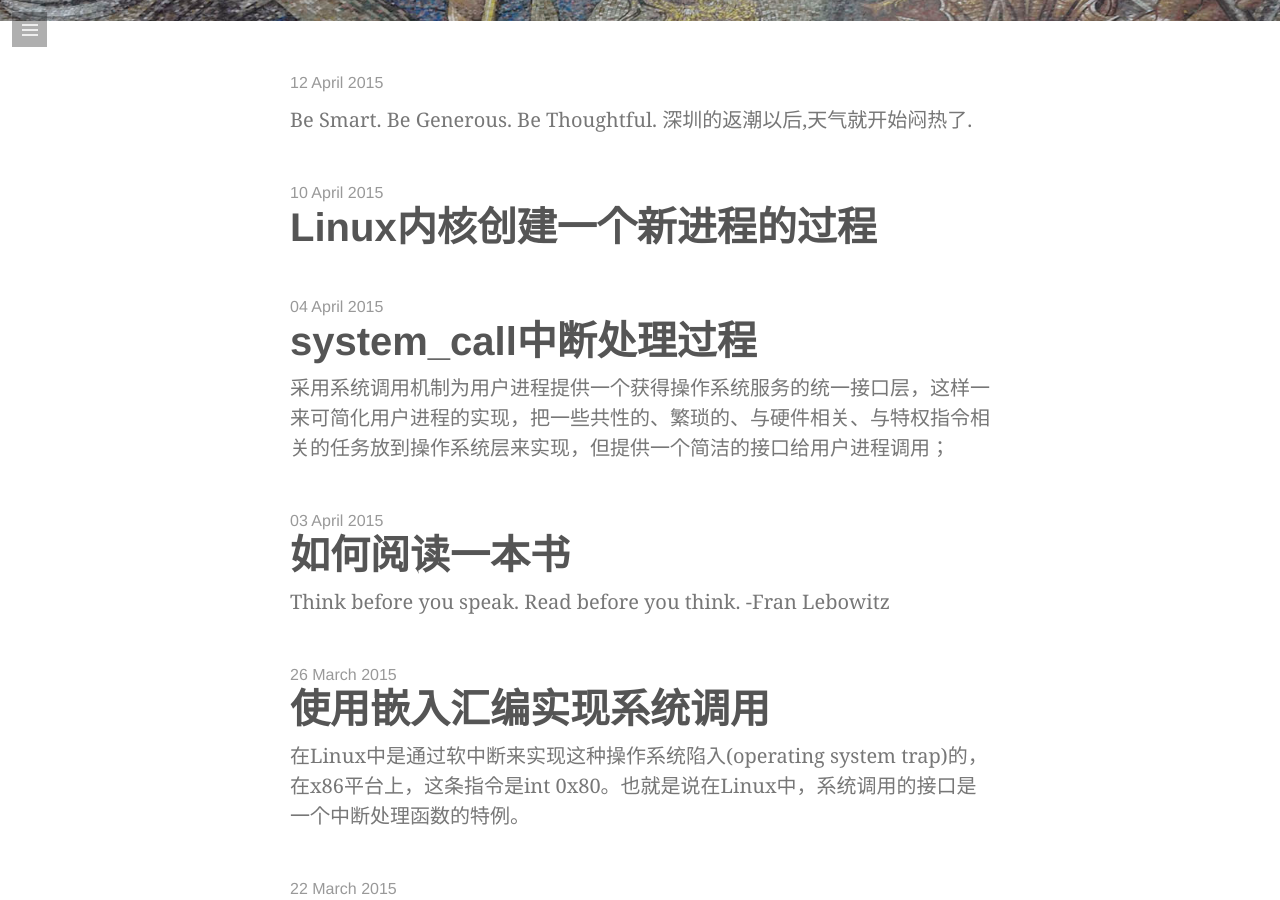
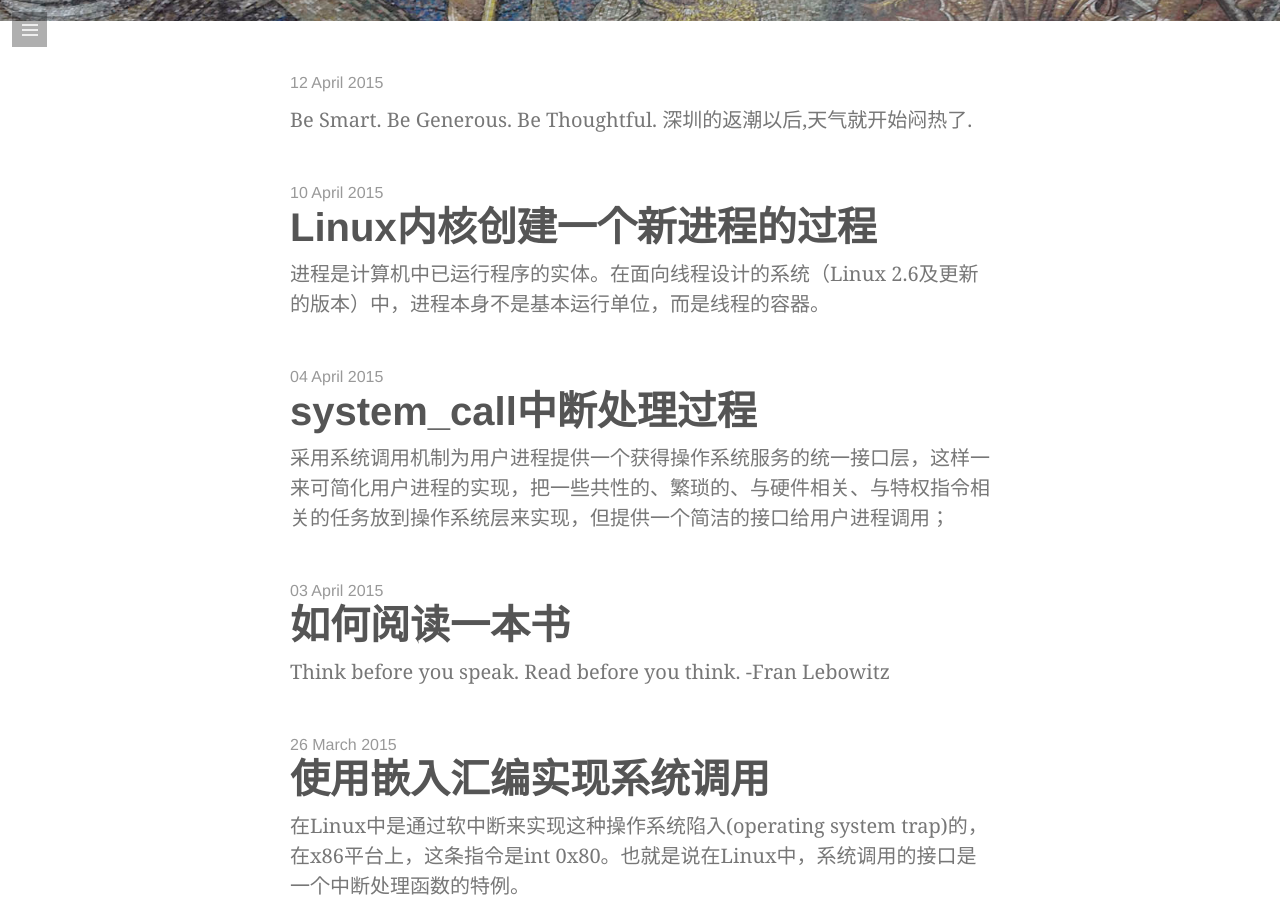
Before and after one commit to uglyyouth/uglyyouth.github.io, a Jekyll site: the page built from index.html, in a window 1280 px wide and 900 px high, scrolled down 329 px. Built offline with Jekyll 4.4.1, drawn with Linux system fonts in a browser that asks for light colours; some web fonts are replaced; the list of posts is cut into pages by our own code.

Commit message:
4.10 post

```diff
--- a/_posts/2015-04-10-forksomething.md
+++ b/_posts/2015-04-10-forksomething.md
@@ -1,35 +1,35 @@
 ---
 layout: post
 title: "Linux内核创建一个新进程的过程"
-quote: ""
+quote: "进程是计算机中已运行程序的实体。在面向线程设计的系统（Linux 2.6及更新的版本）中，进程本身不是基本运行单位，而是线程的容器。"
 image: false
 video: false
 ---
->此文仅用于MOOC`Linux内核分析`作业
+> 此文仅用于MOOC`Linux内核分析`作业
 >
->**张依依**+原创作品转载请注明出处 + 《Linux内核分析》**MOOC课程**http://mooc.study.163.com/course/USTC-1000029000
+> **张依依**+原创作品转载请注明出处 + 《Linux内核分析》**MOOC课程**http://mooc.study.163.com/course/USTC-1000029000
 
 
-*****
+----
 
 
-#task_struct数据结构
-根据[wiki](http://en.wikipedia.org/wiki/Process_(computing))的定义,**进程**是计算机中已运行程序的实体。在面向线程设计的系统（Linux 2.6及更新的版本）中，进程本身不是基本运行单位，而是线程的容器。
+# task\_struct数据结构
+根据[wiki][1]的定义,**进程**是计算机中已运行程序的实体。在面向线程设计的系统（Linux 2.6及更新的版本）中，进程本身不是基本运行单位，而是线程的容器。
 
->A computer program is a passive collection of instructions; a **process** is the actual execution of those instructions. Several processes may be associated with the same program; for example, opening up several instances of the same program often means more than one process is being executed.
+> A computer program is a passive collection of instructions; a **process** is the actual execution of those instructions. Several processes may be associated with the same program; for example, opening up several instances of the same program often means more than one process is being executed.
 
-在Linux中,**task_struct**其实就是通常所说的PCB。该结构定义位于:
+在Linux中,**task\_struct**其实就是通常所说的PCB。该结构定义位于:
 
-~~~
+\~\~\~
 /include/linux/sched.h
-~~~
+\~\~\~
 
-task_struct比较庞大,大致可以分为几个部分:
+task\_struct比较庞大,大致可以分为几个部分:
 
 - 进程状态（State）
 - 进程调度信息（Scheduling Information）
 - 各种标识符（Identifiers）
-- 进程通信有关信息（IPC：Inter_Process Communication）
+- 进程通信有关信息（IPC：Inter\_Process Communication）
 - 时间和定时器信息（Times and Timers）
 - 进程链接信息（Links）
 - 文件系统信息（File System）
@@ -41,31 +41,31 @@
 
 其中比较重要的几个参数:
 
-- `volatile long state;`进程状态,可见`/include/linux/sched.h`文件中的宏,TASK_RUNNING等
+- `volatile long state;`进程状态,可见`/include/linux/sched.h`文件中的宏,TASK\_RUNNING等
 - `unsigned int rt_priority;`实时优先级
 - `unsigned int policy;`调度策略
 - `pid_t pid;`进程标识符
-- `	struct task_struct __rcu *real_parent;`real parent
-- `	struct list_head children;`list of my children
+- `struct task_struct __rcu *real_parent;`real parent
+- `struct list_head children;`list of my children
 - `struct files_struct *files;`系统打开文件
 
 
 
-#分析内核处理过程sys_clone
+# 分析内核处理过程sys\_clone
 
 fork、vfork和clone三个系统调用实际上都是通过`do_fork`来实现进程的创建.
 见如下语句:
 
 {% highlight c %}
-return do_fork(clone_flags, newsp, 0, parent_tidptr, child_tidptr);
+return do\_fork(clone\_flags, newsp, 0, parent\_tidptr, child\_tidptr);
 {% endhighlight %}
 
-- **do_fork** 函数
+- **do\_fork** 函数
 
-而do_fork函数真正实现复制是`copy_process`
+而do\_fork函数真正实现复制是`copy_process`
 
 {% highlight c %}
-long do_fork(unsigned long clone_flags,
+long do\_fork(unsigned long clone\_flags,
 	      unsigned long stack_start,
 	      unsigned long stack_size,
 	      int __user *parent_tidptr,
@@ -75,33 +75,33 @@
 	...
 
 	p = copy_process(clone_flags, stack_start, stack_size,
-			 child_tidptr, NULL, trace);
+	         child_tidptr, NULL, trace);
   ...
 }
 {% endhighlight %}
 
 
-- **copy_process**函数
+- **copy\_process**函数
 
-**copy_process()**主要完成进程数据结构，各种资源的初始化。
+**copy\_process()**主要完成进程数据结构，各种资源的初始化。
 
 
 {% highlight c %}
-p = dup_task_struct(current);
+p = dup\_task\_struct(current);
 {% endhighlight %}
 
-  1. (省略的IF语句)检查clone_flags参数,防止无效的组合进入
-  2. `p = dup_task_struct(current);`调用dup_task_struct()为新进程创建一个内核栈
+  1. (省略的IF语句)检查clone\_flags参数,防止无效的组合进入
+  2. `p = dup_task_struct(current);`调用dup\_task\_struct()为新进程创建一个内核栈
   3. 判断权限及允许范围的代码
   4. 对子进程的描述符初始化和复制父进程的资源给子进程
-    - `retval = sched_fork(clone_flags, p);`完成调度相关的设置，将这个task分配给CPU
-    - `	if (retval)`语句群,复制共享进程的的各个部分
-    - `retval = copy_thread(clone_flags, stack_start, stack_size, p);`复制父进程堆栈的内容到子进程的堆栈中去.这其中,copy_thread()函数中的语句`p->thread.ip = (unsigned long) ret_from_fork;`决定了新进程的**第一条指令地址**.
+	- `retval = sched_fork(clone_flags, p);`完成调度相关的设置，将这个task分配给CPU
+	- `if (retval)`语句群,复制共享进程的的各个部分
+	- `retval = copy_thread(clone_flags, stack_start, stack_size, p);`复制父进程堆栈的内容到子进程的堆栈中去.这其中,copy\_thread()函数中的语句`p->thread.ip = (unsigned long) ret_from_fork;`决定了新进程的**第一条指令地址**.
 
-- dup_task_struct()
+- **dup\_task\_struct()**
 
 {% highlight c %}
-static struct task_struct *dup_task_struct(struct task_struct *orig)
+static struct task\_struct *dup\_task\_struct(struct task\_struct *orig)
 {
 	struct task_struct *tsk;
 	struct thread_info *ti;
@@ -110,35 +110,35 @@
 
 	tsk = alloc_task_struct_node(node);
 	if (!tsk)
-		return NULL;
+	    return NULL;
 
 	ti = alloc_thread_info_node(tsk, node);
 	if (!ti)
-		goto free_tsk;
+	    goto free_tsk;
 
 	err = arch_dup_task_struct(tsk, orig);
 	if (err)
-		goto free_ti;
+	    goto free_ti;
 
 	tsk->stack = ti;
-#ifdef CONFIG_SECCOMP
+# ifdef CONFIG\_SECCOMP
 
 	tsk->seccomp.filter = NULL;
-#endif
+# endif
 
 	setup_thread_stack(tsk, orig);
 	clear_user_return_notifier(tsk);
 	clear_tsk_need_resched(tsk);
 	set_task_stack_end_magic(tsk);
 
-#ifdef CONFIG_CC_STACKPROTECTOR
+# ifdef CONFIG\_CC\_STACKPROTECTOR
 	tsk->stack_canary = get_random_int();
-#endif
+# endif
 
 	atomic_set(&tsk->usage, 2);
-#ifdef CONFIG_BLK_DEV_IO_TRACE
+# ifdef CONFIG\_BLK\_DEV\_IO\_TRACE
 	tsk->btrace_seq = 0;
-#endif
+# endif
 	tsk->splice_pipe = NULL;
 	tsk->task_frag.page = NULL;
 
@@ -146,53 +146,53 @@
 
 	return tsk;
 
-free_ti:
+free\_ti:
 	free_thread_info(ti);
-free_tsk:
+free\_tsk:
 	free_task_struct(tsk);
 	return NULL;
 }
 {% endhighlight %}
 
-  - `tsk = alloc_task_struct_node(node);`为task_struct开辟内存
-  - `ti = alloc_thread_info_node(tsk, node);`ti指向thread_info的首地址，同时也是系统为新进程分配的两个连续页面的首地址。
-  - `err = arch_dup_task_struct(tsk, orig);`复制父进程的task_struct信息到新的task_struct里, (*dst = *src;)
-  - `tsk->stack = ti;`task的对应栈
-  - `	setup_thread_stack(tsk, orig);`初始化thread info结构
-  - `set_task_stack_end_magic(tsk);`栈结束的地址设置数据为栈结束标示(for overflow detection)
+  1. `tsk = alloc_task_struct_node(node);`为task\_struct开辟内存
+  2. `ti = alloc_thread_info_node(tsk, node);`ti指向thread\_info的首地址，同时也是系统为新进程分配的两个连续页面的首地址。
+  3. `err = arch_dup_task_struct(tsk, orig);`复制父进程的task\_struct信息到新的task\_struct里, (*dst = *src;)
+  4. `tsk->stack = ti;`task的对应栈
+  5. `setup_thread_stack(tsk, orig);`初始化thread info结构
+  6. `set_task_stack_end_magic(tsk);`栈结束的地址设置数据为栈结束标示(for overflow detection)
 
 
-#gdb跟踪sys_clone
+# gdb跟踪sys\_clone
 
-- 用GDB来跟踪sys_clone,设置以下**断点**:
-![fork1](/media/2015-4-10/fork1.png)
+- 用GDB来跟踪sys\_clone,设置以下**断点**:
+![fork1][image-1]
 
-- 运行后首先停在sys_clone处:
-![fork2](/media/2015-4-10/fork2.png)
+- 运行后首先停在sys\_clone处:
+![fork2][image-2]
 
-- 然后是do_fork,之后是copy_process:
-![fork3](/media/2015-4-10/fork3.png)
+- 然后是do\_fork,之后是copy\_process:
+![fork3][image-3]
 
-- 进入copy_thread:
-![fork4](/media/2015-4-10/fork4.png)
+- 进入copy\_thread:
+![fork4][image-4]
 
- - 在copy_thread中,我们可以查看p的值
- ![fork5](/media/2015-4-10/fork5.png)
+ - 在copy\_thread中,我们可以查看**p**的值
+ ![fork5][image-5]
 
-- 但是回到copy_process后再查看,将得到一个`value optimized out`的提示,这是因为Linux内核打开gcc的-O2选项优化导致.如果想要关掉,可以参考:[这里](http://www.lenky.info/archives/2013/03/2238)
-![fork6](/media/2015-4-10/fork6.png)
+- 但是回到copy\_process后再查看,将得到一个`value optimized out`的提示,这是因为Linux内核打开gcc的-O2选项优化导致.如果想要关掉,可以参考:[这里][2]
+![fork6][image-6]
 
-- ret_from_fork按照之前的分析被调用,跟踪到`syscall_exit`后无法继续.如果想在本机调试system call，那么当你进入system call时，系统已经在挂起状态了。如果想要**跟踪调试**system_call,可以使用kgdb等
-![fork7](/media/2015-4-10/fork7.png)
+- ret\_from\_fork按照之前的分析被调用,跟踪到`syscall_exit`后无法继续.如果想在本机调试system call，那么当你进入system call时，系统已经在挂起状态了。如果想要**跟踪调试**system\_call,可以使用kgdb等
+![fork7][image-7]
 
 
 
 
-#新进程是从哪里开始执行的？
-在之前的分析中,谈到copy_process中的`copy_thread()`函数,正是这个函数决定了子进程从系统调用中**返回**后的执行.
+# 新进程是从哪里开始执行的？
+在之前的分析中,谈到copy\_process中的`copy_thread()`函数,正是这个函数决定了子进程从系统调用中**返回**后的执行.
 
 {% highlight c %}
-int copy_thread(unsigned long clone_flags, unsigned long sp,
+int copy\_thread(unsigned long clone\_flags, unsigned long sp,
 	unsigned long arg, struct task_struct *p)
 {
 	...
@@ -200,7 +200,7 @@
 	*childregs = *current_pt_regs();
 	childregs->ax = 0;
 	if (sp)
-		childregs->sp = sp;
+	    childregs->sp = sp;
 
 	p->thread.ip = (unsigned long) ret_from_fork;
 
@@ -209,37 +209,51 @@
 {% endhighlight %}
 
 
-####子进程执行ret_from_fork
+#### 子进程执行ret\_from\_fork
 
 {% highlight asm %}
-ENTRY(ret_from_fork)
+ENTRY(ret\_from\_fork)
 	CFI_STARTPROC
 	pushl_cfi %eax
 	call schedule_tail
 	GET_THREAD_INFO(%ebp)
 	popl_cfi %eax
-	pushl_cfi $0x0202		# Reset kernel eflags
+	pushl_cfi $0x0202       # Reset kernel eflags
 	popfl_cfi
 	jmp syscall_exit
 	CFI_ENDPROC
-END(ret_from_fork)
+END(ret\_from\_fork)
 {% endhighlight %}
 
 执行起点与内核堆栈如何保证一致?
 
-1. 在ret_from_fork之前,也就是在copy_thread()函数中`*childregs = *current_pt_regs();`该句将父进程的regs参数赋值到子进程的内核堆栈,
-2. *childregs的类型为pt_regs,里面存放了SAVE ALL中压入栈的参数
+1. 在ret\_from\_fork之前,也就是在copy\_thread()函数中`*childregs = *current_pt_regs();`该句将父进程的regs参数赋值到子进程的内核堆栈,
+2. \*childregs的类型为pt\_regs,里面存放了SAVE ALL中压入栈的参数
 3. 故在之后的RESTORE ALL中能顺利执行下去.
 
 
-#总结
+# 总结
 1. Linux通过复制父进程来创建一个新进程,通过调用**do_fork**来实现
 2. Linux为每个新创建的进程动态地分配一个`task_struct`结构.
 3. 为了把内核中的所有进程组织起来，Linux提供了几种组织方式，其中哈希表和双向**循环链表**方式是针对系统中的所有进程（包括内核线程），而运行队列和等待队列是把处于同一状态的进程组织起来
 4. fork()函数被调用一次，但返回**两次**
 
-##参考
+## 参考
 
-1. [dup_task_struct](http://blog.csdn.net/sunnybeike/article/details/6882280)
-2. [Linux进程切换以及内核线程的返回值](http://www.oschina.net/question/234345_47879)
-3. [kernel-book](http://www.kerneltravel.net/kernel-book/%E6%B7%B1%E5%85%A5%E5%88%86%E6%9E%90Linux%E5%86%85%E6%A0%B8%E6%BA%90%E7%A0%81.html)
+1. [dup\_task\_struct][3]
+2. [Linux进程切换以及内核线程的返回值][4]
+3. [kernel-book][5]
+
+[1]:	http://en.wikipedia.org/wiki/Process_(computing)
+[2]:	http://www.lenky.info/archives/2013/03/2238
+[3]:	http://blog.csdn.net/sunnybeike/article/details/6882280
+[4]:	http://www.oschina.net/question/234345_47879
+[5]:	http://www.kerneltravel.net/kernel-book/%E6%B7%B1%E5%85%A5%E5%88%86%E6%9E%90Linux%E5%86%85%E6%A0%B8%E6%BA%90%E7%A0%81.html
+
+[image-1]:	/media/2015-4-10/fork1.png
+[image-2]:	/media/2015-4-10/fork2.png
+[image-3]:	/media/2015-4-10/fork3.png
+[image-4]:	/media/2015-4-10/fork4.png
+[image-5]:	/media/2015-4-10/fork5.png
+[image-6]:	/media/2015-4-10/fork6.png
+[image-7]:	/media/2015-4-10/fork7.png
```
